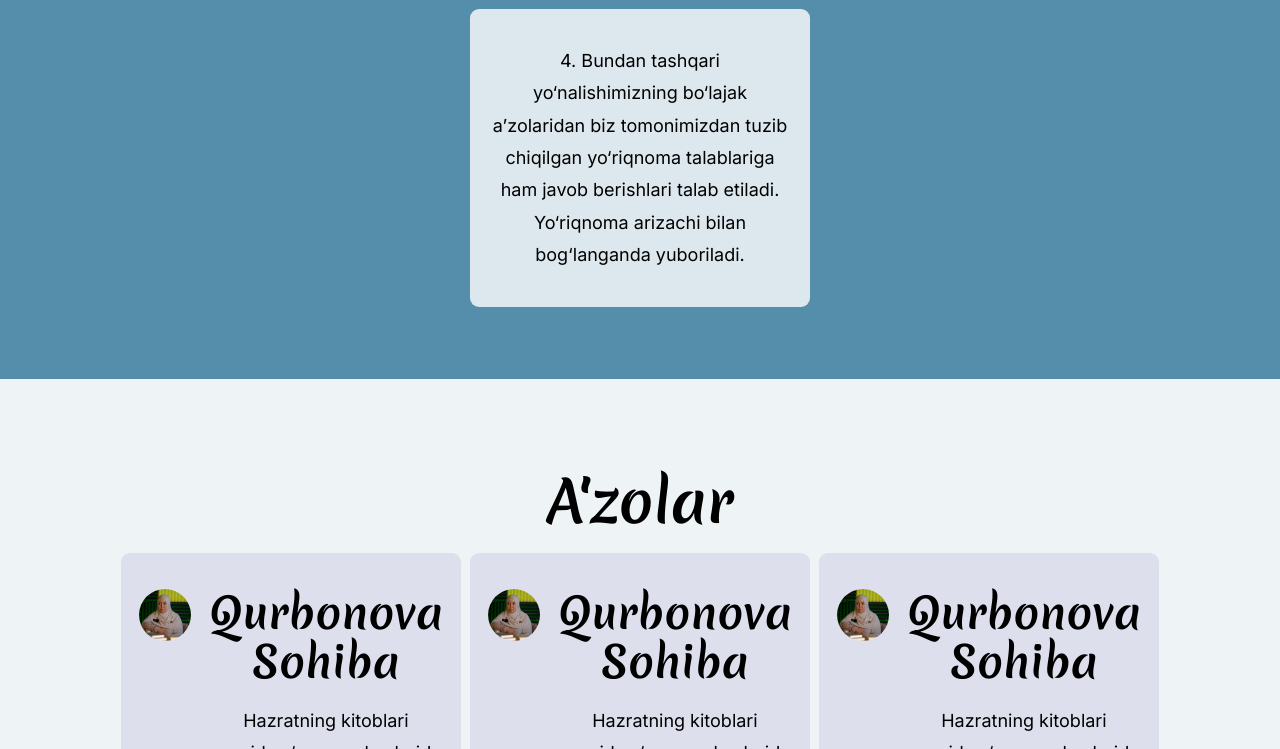
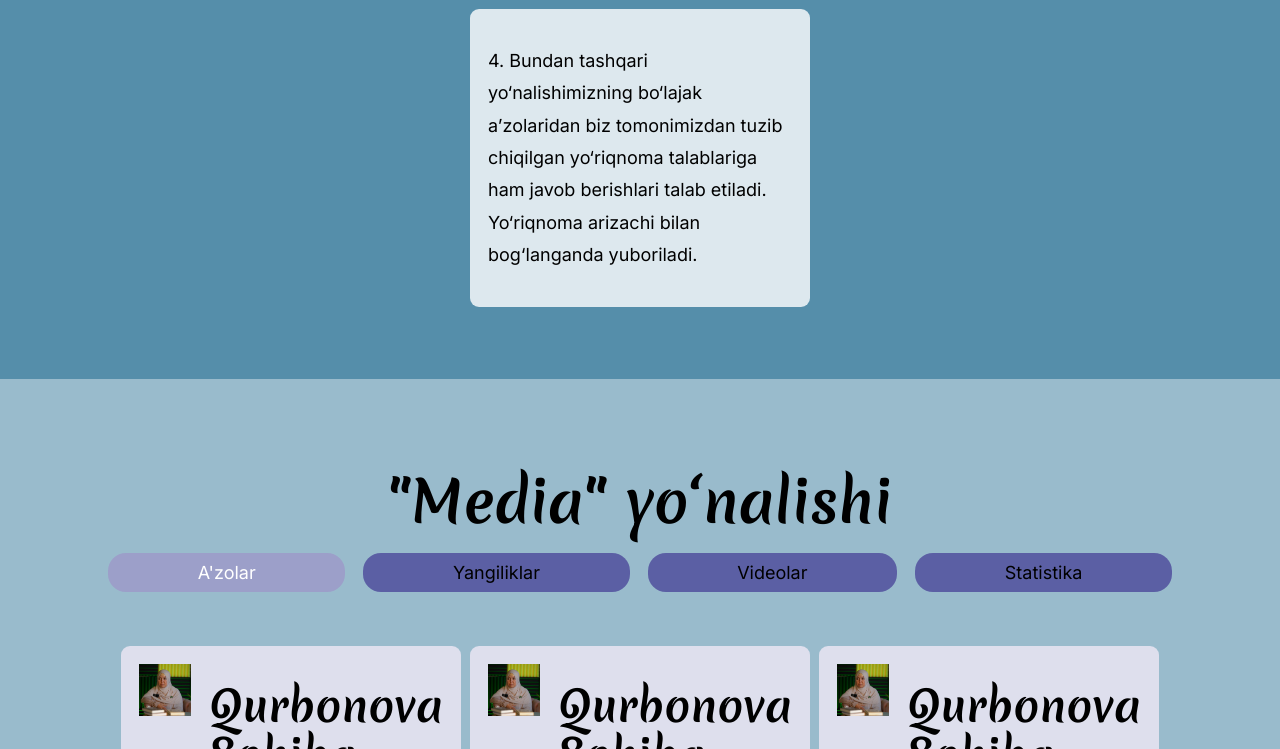
Before and after one commit to kho-ja/peshqadam-karvoni, a plain HTML site: page yonalish.html in a window 1280 px wide. Shown: the part 2051-2800 px from the top of the page. Drawn offline with Linux system fonts and the light colour scheme.

Commit message:
added tabs

```diff
--- a/style.css
+++ b/style.css
@@ -367,7 +367,6 @@ section.title {
 }
 .title .container {
   gap: 1rem;
-  text-align: center;
 }
 .title .container > .content {
   text-align: center;
@@ -664,6 +663,29 @@ html[data-theme="dark"] .contact .card img {
   z-index: -1;
 }
 
+/* Tabs */
+.tabs {
+  display: flex;
+  width: 100%;
+  gap: 1rem;
+  flex-wrap: wrap;
+}
+.tab {
+  flex-grow: 1;
+  background-color: var(--accent-500);
+  width: fit-content;
+  padding: 0.5rem 1rem;
+  border-radius: 1rem;
+  border: none;
+}
+.tab.active {
+  background-color: var(--accent-300);
+  color: #fff;
+}
+#contents > section {
+  background: transparent !important;
+}
+
 @media (max-width: 768px) {
   .dn {
     display: grid !important;
--- a/yonalish.html
+++ b/yonalish.html
@@ -212,15 +212,35 @@
       </div>
     </section>
 
-    <section class="title people">
+    <section class="title">
       <div class="container">
         <div class="content">
-          <h2>A'zolar</h2>
+          <h2>"Media" yo‘nalishi</h2>
         </div>
+        <div class="tabs">
+          <button class="tab active" onclick="showSection('azolar', event)">
+            A'zolar
+          </button>
+          <button class="tab" onclick="showSection('yangiliklar', event)">
+            Yangiliklar
+          </button>
+          <button class="tab" onclick="showSection('videolar', event)">
+            Videolar
+          </button>
+          <button class="tab" onclick="showSection('statistika', event)">
+            Statistika
+          </button>
+        </div>
+
+        <div id="contents">
+          <section class="title" id="azolar">
             <div class="cards">
               <div class="card profile">
                 <div class="img">
-              <img src="./img/1713320072-973645.png" alt="Qurbonova Sohiba" />
+                  <img
+                    src="./img/1713320072-973645.png"
+                    alt="Qurbonova Sohiba"
+                  />
                 </div>
                 <div class="content">
                   <h3>Qurbonova Sohiba</h3>
@@ -233,7 +253,10 @@
               </div>
               <div class="card profile">
                 <div class="img">
-              <img src="./img/1713320072-973645.png" alt="Qurbonova Sohiba" />
+                  <img
+                    src="./img/1713320072-973645.png"
+                    alt="Qurbonova Sohiba"
+                  />
                 </div>
                 <div class="content">
                   <h3>Qurbonova Sohiba</h3>
@@ -246,7 +269,10 @@
               </div>
               <div class="card profile">
                 <div class="img">
-              <img src="./img/1713320072-973645.png" alt="Qurbonova Sohiba" />
+                  <img
+                    src="./img/1713320072-973645.png"
+                    alt="Qurbonova Sohiba"
+                  />
                 </div>
                 <div class="content">
                   <h3>Qurbonova Sohiba</h3>
@@ -259,7 +285,10 @@
               </div>
               <div class="card profile">
                 <div class="img">
-              <img src="./img/1713320072-973645.png" alt="Qurbonova Sohiba" />
+                  <img
+                    src="./img/1713320072-973645.png"
+                    alt="Qurbonova Sohiba"
+                  />
                 </div>
                 <div class="content">
                   <h3>Qurbonova Sohiba</h3>
@@ -271,18 +300,9 @@
                 </div>
               </div>
             </div>
-      </div>
           </section>
 
-    <section class="title news">
-      <div class="container">
-        <div class="content">
-          <h2>Yangiliklar</h2>
-          <p>
-            Peshqadam karvonida sodir bo'layotgan barcha yangiliklardan xabardor
-            bo'ling
-          </p>
-        </div>
+          <section class="title news" id="yangiliklar">
             <div class="cards">
               <div class="card">
                 <div class="img">
@@ -291,10 +311,11 @@
                 <div class="content">
                   <h3>Yana bir mahorat darsi bo‘lib o‘tdi</h3>
                   <p>
-                "Mutaxassislar tayyorlash" yo‘nalishi a’zosi Djabbarova Nozima
-                tomonidan Imom Buxoriy nomidagi Toshkent Islom instituti
-                ustozalari va talabalariga “Ta’limda zamonaviy kompyuter
-                texnologiyalaridan foydalanish” mavzusida trening o‘tkazildi.
+                    "Mutaxassislar tayyorlash" yo‘nalishi a’zosi Djabbarova
+                    Nozima tomonidan Imom Buxoriy nomidagi Toshkent Islom
+                    instituti ustozalari va talabalariga “Ta’limda zamonaviy
+                    kompyuter texnologiyalaridan foydalanish” mavzusida trening
+                    o‘tkazildi.
                   </p>
                   <time datetime="2024-05-03" class="small">2024-05-03</time>
                   <button class="btn">Batafsil</button>
@@ -307,10 +328,11 @@
                 <div class="content">
                   <h3>Yana bir mahorat darsi bo‘lib o‘tdi</h3>
                   <p>
-                "Mutaxassislar tayyorlash" yo‘nalishi a’zosi Djabbarova Nozima
-                tomonidan Imom Buxoriy nomidagi Toshkent Islom instituti
-                ustozalari va talabalariga “Ta’limda zamonaviy kompyuter
-                texnologiyalaridan foydalanish” mavzusida trening o‘tkazildi.
+                    "Mutaxassislar tayyorlash" yo‘nalishi a’zosi Djabbarova
+                    Nozima tomonidan Imom Buxoriy nomidagi Toshkent Islom
+                    instituti ustozalari va talabalariga “Ta’limda zamonaviy
+                    kompyuter texnologiyalaridan foydalanish” mavzusida trening
+                    o‘tkazildi.
                   </p>
                   <time datetime="2024-05-03" class="small">2024-05-03</time>
                   <button class="btn">Batafsil</button>
@@ -323,10 +345,11 @@
                 <div class="content">
                   <h3>Yana bir mahorat darsi bo‘lib o‘tdi</h3>
                   <p>
-                "Mutaxassislar tayyorlash" yo‘nalishi a’zosi Djabbarova Nozima
-                tomonidan Imom Buxoriy nomidagi Toshkent Islom instituti
-                ustozalari va talabalariga “Ta’limda zamonaviy kompyuter
-                texnologiyalaridan foydalanish” mavzusida trening o‘tkazildi.
+                    "Mutaxassislar tayyorlash" yo‘nalishi a’zosi Djabbarova
+                    Nozima tomonidan Imom Buxoriy nomidagi Toshkent Islom
+                    instituti ustozalari va talabalariga “Ta’limda zamonaviy
+                    kompyuter texnologiyalaridan foydalanish” mavzusida trening
+                    o‘tkazildi.
                   </p>
                   <time datetime="2024-05-03" class="small">2024-05-03</time>
                   <button class="btn">Batafsil</button>
@@ -334,50 +357,93 @@
               </div>
             </div>
             <div><button class="btn">Ko‘proq</button></div>
-      </div>
           </section>
 
-    <section class="title videos">
-      <div class="container">
-        <div class="content">
-          <h2>Videolar</h2>
-        </div>
+          <section class="title videos" id="videolar">
             <div class="cards">
               <div class="card">
                 <div class="img">
-              <img src="./img/1713320072-973645.png" alt="Qurbonova Sohiba" />
+                  <img
+                    src="./img/1713320072-973645.png"
+                    alt="Qurbonova Sohiba"
+                  />
                 </div>
                 <div class="content">
-              <p>“Har kuni rivojlanishga muhtojmiz” - Charos Raxmatullayeva</p>
+                  <p>
+                    “Har kuni rivojlanishga muhtojmiz” - Charos Raxmatullayeva
+                  </p>
                 </div>
               </div>
               <div class="card">
                 <div class="img">
-              <img src="./img/1713320072-973645.png" alt="Qurbonova Sohiba" />
+                  <img
+                    src="./img/1713320072-973645.png"
+                    alt="Qurbonova Sohiba"
+                  />
                 </div>
                 <div class="content">
-              <p>“Har kuni rivojlanishga muhtojmiz” - Charos Raxmatullayeva</p>
+                  <p>
+                    “Har kuni rivojlanishga muhtojmiz” - Charos Raxmatullayeva
+                  </p>
                 </div>
               </div>
               <div class="card">
                 <div class="img">
-              <img src="./img/1713320072-973645.png" alt="Qurbonova Sohiba" />
+                  <img
+                    src="./img/1713320072-973645.png"
+                    alt="Qurbonova Sohiba"
+                  />
                 </div>
                 <div class="content">
-              <p>“Har kuni rivojlanishga muhtojmiz” - Charos Raxmatullayeva</p>
+                  <p>
+                    “Har kuni rivojlanishga muhtojmiz” - Charos Raxmatullayeva
+                  </p>
                 </div>
               </div>
               <div class="card">
                 <div class="img">
-              <img src="./img/1713320072-973645.png" alt="Qurbonova Sohiba" />
+                  <img
+                    src="./img/1713320072-973645.png"
+                    alt="Qurbonova Sohiba"
+                  />
                 </div>
                 <div class="content">
-              <p>“Har kuni rivojlanishga muhtojmiz” - Charos Raxmatullayeva</p>
+                  <p>
+                    “Har kuni rivojlanishga muhtojmiz” - Charos Raxmatullayeva
+                  </p>
                 </div>
               </div>
             </div>
+            <!-- Add your content here -->
+          </section>
+        </div>
       </div>
     </section>
+    <script>
+      function showSection(sectionId, event) {
+        // Remove the active class from all tabs
+        const tabs = document.querySelectorAll(".tab");
+        tabs.forEach((tab) => {
+          tab.classList.remove("active");
+        });
+        // Add the active class to the clicked tab
+        const clickedTab = event.target;
+        clickedTab.classList.add("active");
+
+        // Hide all sections
+        const sections = document.querySelectorAll("#contents > section");
+        sections.forEach((section) => {
+          section.style.display = "none";
+        });
+
+        // Show the selected section
+        const selectedSection = document.getElementById(sectionId);
+        selectedSection.style.display = "block";
+      }
+
+      // Show the first section by default
+      showSection("azolar", { target: document.querySelector(".tab") });
+    </script>
 
     <script src="script.js"></script>
   </body>
```
Lines whose indentation alone changed are shown as unchanged.
